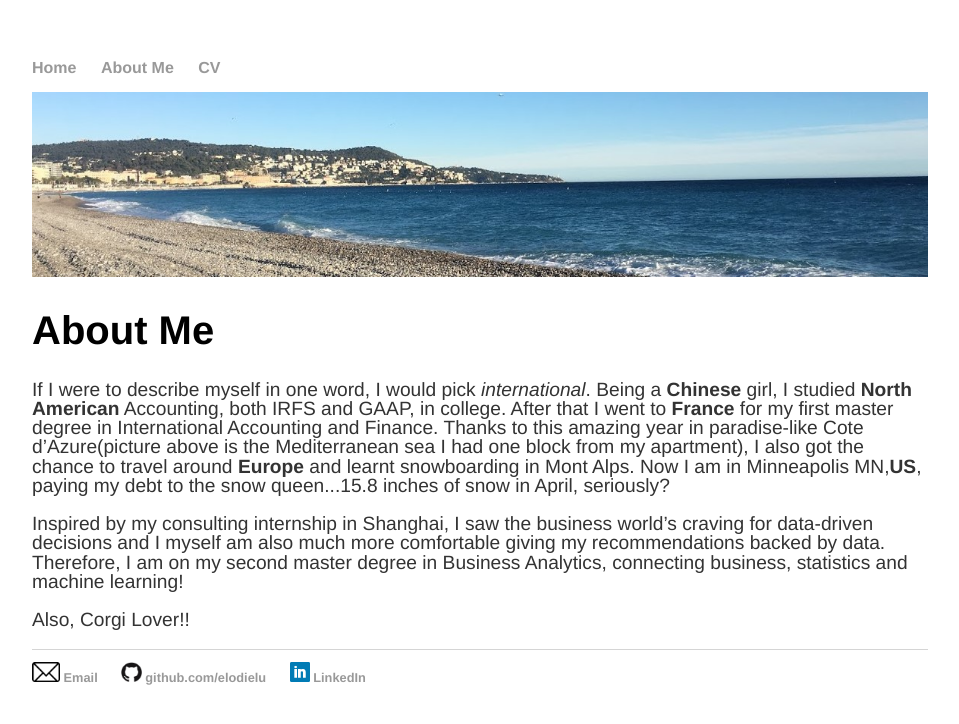
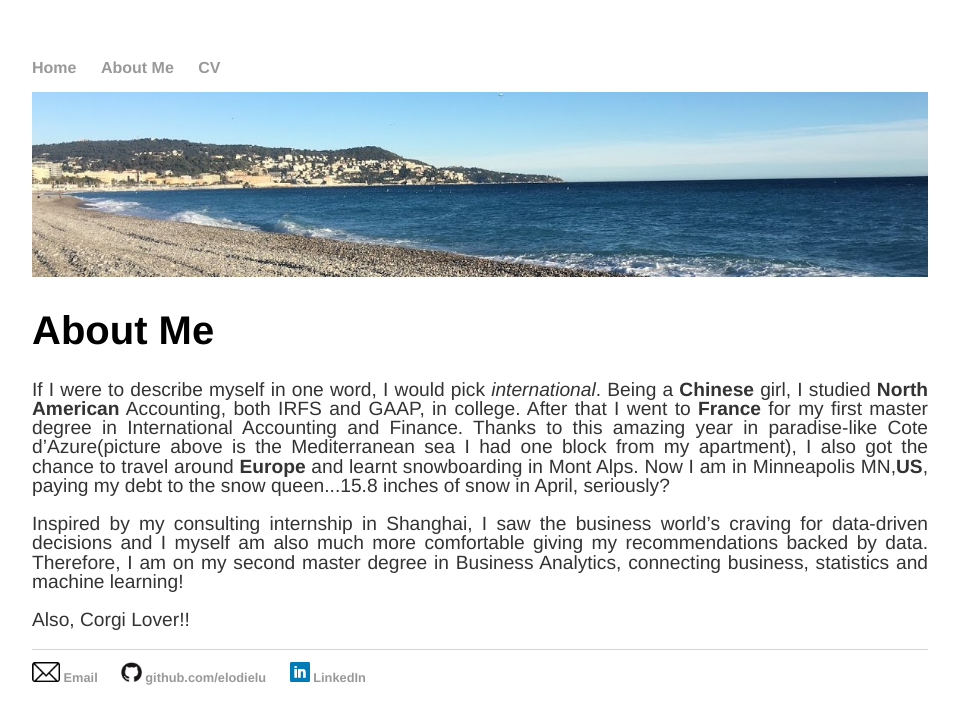
Before and after one commit to elodielu/elodielu.github.io, a Jekyll site: the page built from about/index.html, in a window 1280 px wide. Shown: the top 724 px of the page, without its empty margins (160-1119 px from the left). Built offline with Jekyll 4.4.1, drawn with Linux system fonts in a browser that asks for light colours.

Commit message:
Update index.html

```diff
--- a/about/index.html
+++ b/about/index.html
@@ -7,7 +7,7 @@
 			<img src="/picture/Nice.jpg" width= 100%>
 
 			<h1>About Me</h1>
-			<p>If I were to describe myself in one word, I would pick <em>international</em>. Being a <b>Chinese</b> girl, I studied <b>North American</b> Accounting, both IRFS and GAAP, in college. After that I went to <b>France</b> for my first master degree in International Accounting and Finance. Thanks to this amazing year in paradise-like Cote d’Azure(picture above is the Mediterranean sea I had one block from my apartment), I also got the chance to travel around <b>Europe</b> and learnt snowboarding in Mont Alps. Now I am in Minneapolis MN,<b>US</b>, paying my debt to the snow queen...15.8 inches of snow in April, seriously?<br><br>
+			<p style="text-align:justify">If I were to describe myself in one word, I would pick <em>international</em>. Being a <b>Chinese</b> girl, I studied <b>North American</b> Accounting, both IRFS and GAAP, in college. After that I went to <b>France</b> for my first master degree in International Accounting and Finance. Thanks to this amazing year in paradise-like Cote d’Azure(picture above is the Mediterranean sea I had one block from my apartment), I also got the chance to travel around <b>Europe</b> and learnt snowboarding in Mont Alps. Now I am in Minneapolis MN,<b>US</b>, paying my debt to the snow queen...15.8 inches of snow in April, seriously?<br><br>
 
 Inspired by my consulting internship in Shanghai, I saw the business world’s craving for data-driven decisions and I myself am also much more comfortable giving my recommendations backed by data. Therefore, I am on my second master degree in Business Analytics, connecting business, statistics and machine learning!<br><br>
 Also, Corgi Lover!!
```
